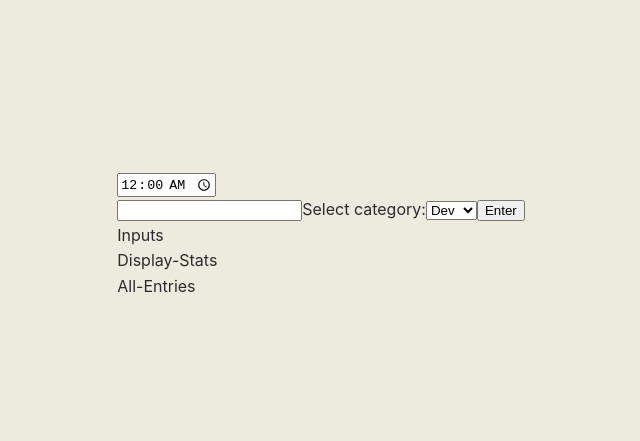
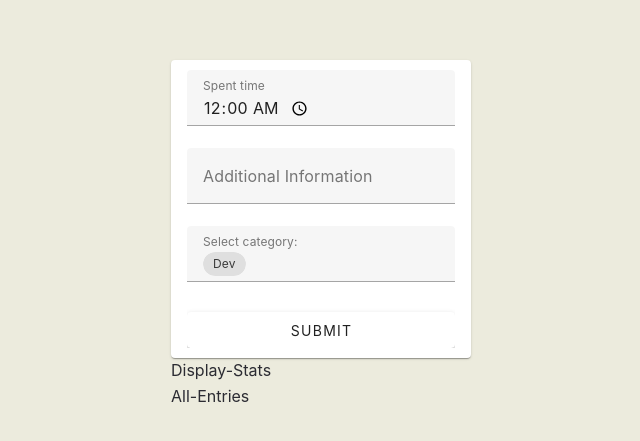
Before and after one commit to Schubi222/TimeTracker, a Vue app in the folder TimeTracker/: page / in a window 1280 px wide. Shown: the part 165-606 px from the top of the page, without its empty margins (319-959 px from the left). Built offline with nearby package versions, Linux system fonts and the light colour scheme.

Commit message:
added vuetify | started refactoring to vuetify

```diff
--- a/TimeTracker/package.json
+++ b/TimeTracker/package.json
@@ -15,7 +15,8 @@
   "dependencies": {
     "pinia": "^2.1.6",
     "vue": "^3.3.4",
-    "vue-router": "^4.2.4"
+    "vue-router": "^4.2.4",
+    "vuetify": "^3.3.15"
   },
   "devDependencies": {
     "@rushstack/eslint-patch": "^1.3.2",
--- a/TimeTracker/src/main.ts
+++ b/TimeTracker/src/main.ts
@@ -6,9 +6,20 @@ import { createPinia } from 'pinia'
 import App from './App.vue'
 import router from './router'
 
+import 'vuetify/styles'
+import { createVuetify } from 'vuetify'
+import * as components from 'vuetify/components'
+import * as directives from 'vuetify/directives'
+
+const vuetify = createVuetify({
+    components,
+    directives,
+})
+
 const app = createApp(App)
 
 app.use(createPinia())
 app.use(router)
+app.use(vuetify)
 
 app.mount('#app')
--- a/TimeTracker/src/views/HomeView.vue
+++ b/TimeTracker/src/views/HomeView.vue
@@ -1,28 +1,43 @@
 <template>
-  <div class="Inputs">
-    <form @submit.prevent="validateForm">
-      <div class="input-info-wrapper">
-        <label for="time"></label>
-        <div class="error" id="time_error" v-if="timeError">{{timeError}}</div>
-      </div>
-      <input type="time" class="time" id="time" name="time"
-             v-model="time" min="00:01" required>
 
-      <div class="input-info-wrapper">
-        <label for="cause"></label>
-      </div>
-      <input type="text" class="cause" id="cause" name="cause" v-model="cause">
+    <v-card width="300" class="mx-auto">
+      <v-card-item>
+        <v-form @submit.prevent="validateForm" ref="form">
+          <v-text-field
+              type="time"
+              id="time"
+              name="time"
+              v-model="time"
+              :rules="timeValidation"
+              label="Spent time">
+          </v-text-field>
+
+          <v-text-field
+              type="text"
+              id="cause"
+              name="cause"
+              v-model="cause"
+              label="Additional Information"
+          ></v-text-field>
+
+          <v-select
+              id="select"
+              name="select"
+              label="Select category:"
+              v-model="category"
+              :items="categories"
+              chips
+              required
+          >
+          </v-select>
+
+          <v-btn type="submit" block class="mt-2">Submit</v-btn>
+        </v-form>
+      </v-card-item>
+    </v-card>
 
 
-      <label for="select">Select category:</label>
-      <select id="select" name="select" v-model="category" required>
-        <option v-for="category in categories" :key="category">{{category}}</option>
-      </select>
-      <input type="submit" value="Enter">
-    </form>
 
-    Inputs
-  </div>
   <div class="Display-Stats">Display-Stats</div>
   <div class="All-Entries">All-Entries</div>
 </template>
@@ -32,21 +47,26 @@
   import Entry from "@/types/Entry";
 
   import data from '@/assets/dataBase/data.json';
+  import type {VForm} from "vuetify/components";
 
   const categories = ref(['Dev', 'Total'])
   const time = ref('00:00')
   const cause = ref('')
   const category = ref(categories.value[0])
 
+  const form = ref<undefined|VForm>()
 
-  const timeError = ref('')
 
-  const validateForm = (e: Event) =>{
-    if ( !categories.value.includes(category.value) || time.value === '00:00' || time.value === ''){
-      return
+  const timeValidation = [
+    (time:string) => time !== '00:00' || "Enter a correct time",
+    (time:string) => time !== '' || "Enter a correct time",
+  ]
+
+  const validateForm = async () =>{
+    const valid = await form.value?.validate()
+    if(valid?.valid){
+      console.log("a")
     }
-    const entry = new Entry(time.value, category.value, cause.value);
-    console.log(data)
   }
 </script>
 
```
Also changed, not shown: 1 other file (tests, documents, lock files or other folders).
